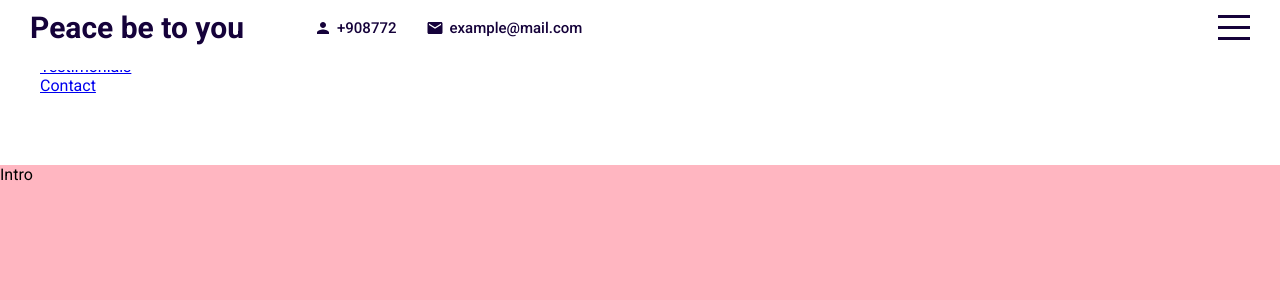
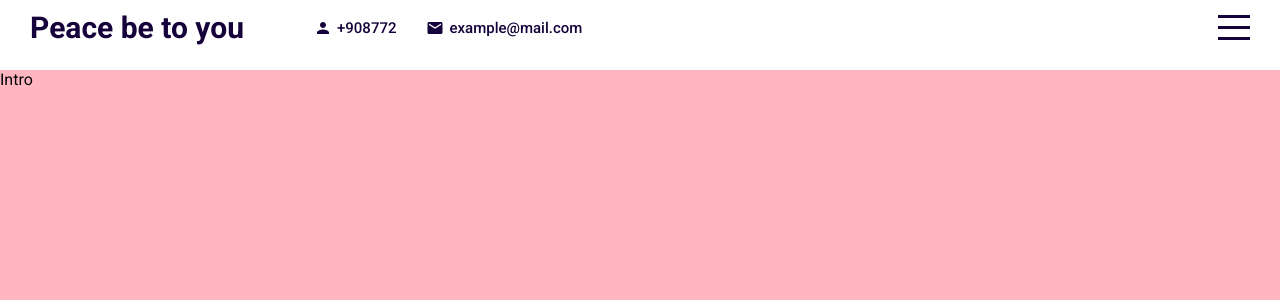
Before and after one commit to david204code/PortfolioLamaDev, a React (Create React App) app: page / in a window 1280 px wide. Shown: the top 300 px of the page. Built offline with nearby package versions, Linux system fonts and the light colour scheme.

Commit message:
Edit the z-index of menu & topbar, add the state on the Menu component for the active class function

```diff
--- a/src/App.jsx
+++ b/src/App.jsx
@@ -15,7 +15,7 @@ function App() {
   return (
     <div className="app">
       <Topbar menuOpen={menuOpen} setMenuOpen={setMenuOpen} />
-      <Menu />
+      <Menu menuOpen={menuOpen} setMenuOpen={setMenuOpen} />
       <div className="sections">
         <Intro />
         <Portforlio />
--- a/src/components/menu/Menu.jsx
+++ b/src/components/menu/Menu.jsx
@@ -1,9 +1,9 @@
 import React from "react";
 import "./menu.scss";
 
-export default function Menu() {
+export default function Menu({ menuOpen, setMenuOpen }) {
   return (
-    <div className="menu">
+    <div className={"menu " + (menuOpen && "active")}>
       <ul>
         <li>
           <a href="#intro">Home</a>
--- a/src/components/menu/menu.scss
+++ b/src/components/menu/menu.scss
@@ -0,0 +1,20 @@
+@import "../../global.scss";
+
+.menu {
+  width: 300px;
+  height: 100vh;
+  background: $mainColor;
+  position: fixed;
+  top: 0;
+  right: -300px;
+  z-index: 2;
+  display: flex;
+  flex-direction: column;
+  align-items: center;
+  justify-content: center;
+
+  // when there is an active class
+  &.active {
+    right: 0;
+  }
+}
--- a/src/components/topbar/topbar.scss
+++ b/src/components/topbar/topbar.scss
@@ -8,7 +8,7 @@
   position: fixed;
   top: 0;
   // for the topbar to be on top when scroll down the page
-  z-index: 2;
+  z-index: 3;
   transition: all 1s ease;
 
   .wrapper {
```
